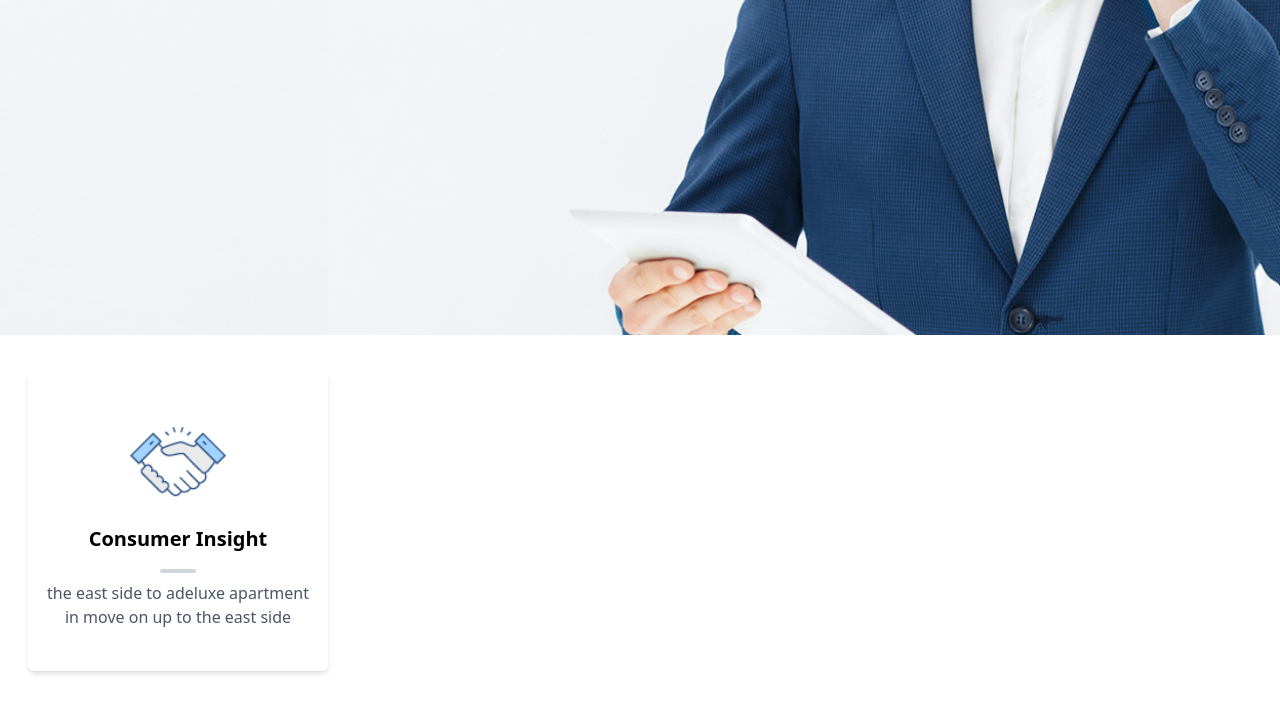
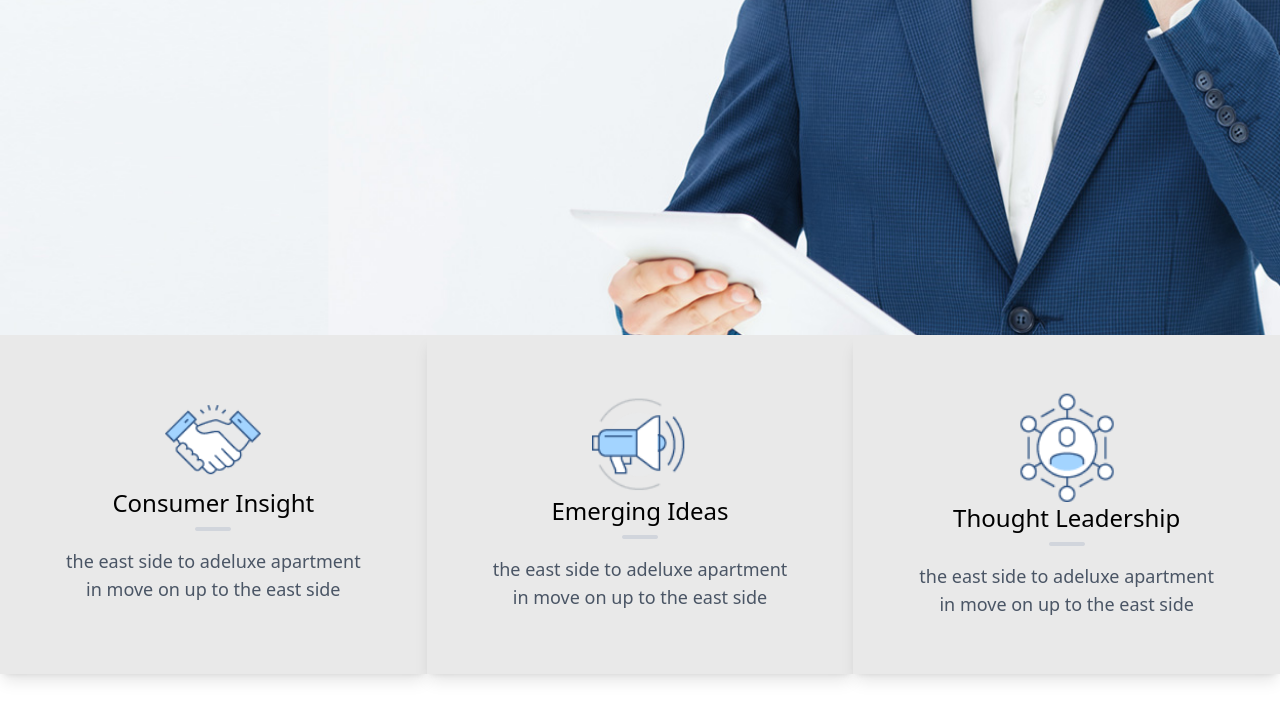
Before and after one commit to Abdalla-00/Charles-Best-version, a website: page index.html in a window 1280 px wide. Shown: the part 679-1398 px from the top of the page. After the commit the page ends 1377 px from the top, so only its background shows below. Drawn offline with Linux system fonts and the light colour scheme.

Commit message:
make grid

```diff
--- a/index.html
+++ b/index.html
@@ -145,23 +145,31 @@
       </div>
     </section>
 
-    <section id="goal" class="mt-5 mb-14">
-      <div class="py-4 px-7">
-        <div class="grid grid-cols-3">
-          <div
-            class="bg-white w-[300px] h-[300px] shadow-md rounded-md flex flex-col items-center justify-center text-center p-4"
-          >
-            <img
-              src="./image/service-icon/asset 4.png"
-              alt="Handshake Icon"
-              class="w-24 h-24 mb-4"
-            />
-            <h2 class="text-xl font-bold mb-2">Consumer Insight</h2>
-            <hr class="w-9 border-t-4 border-gray-300 my-2 rounded-2xl" />
-            <p class="text-gray-600">
-              the east side to adeluxe apartment in move on up to the east side
-            </p>
-          </div>
+    <section id="goal" class=" mb-6">
+      <div class="grid grid-cols-3   ">
+        <div class="shadow-lg p-14  bg-[#E9E9E9] flex flex-col items-center  text-center hover:border-b-4 hover:border-[#001A57] transition cursor-pointer  ">
+          <img class="w-24 flex justify-center" src="./image/service-icon/asset 4.png" alt="" />
+          <h2 class="text-2xl font-medium ">Consumer Insight</h2>
+           <hr class="w-9 border-t-4 border-gray-300 my-2 rounded-2xl" />
+          <p class="text-lg text-gray-600 pt-2">
+            the east side to adeluxe apartment in move on up to the east side
+          </p>
+        </div>
+        <div class="shadow-lg p-14  bg-[#E9E9E9] flex flex-col items-center  text-center hover:border-b-4 hover:border-[#001A57] transition cursor-pointer">
+          <img class="w-24 flex justify-center" src="./image/service-icon/asset 5.png" alt="" />
+          <h2 class="text-2xl font-medium ">Emerging Ideas</h2>
+           <hr class="w-9 border-t-4 border-gray-300 my-2 rounded-2xl" />
+          <p class="text-lg text-gray-600 pt-2">
+            the east side to adeluxe apartment in move on up to the east side
+          </p>
+        </div>
+        <div class="shadow-lg p-14  bg-[#E9E9E9] flex flex-col items-center  text-center hover:border-b-4 hover:border-[#001A57] transition cursor-pointer ">
+          <img class="w-24 flex justify-center" src="./image/service-icon/asset 6.png" alt="" />
+          <h2 class="text-2xl font-medium ">Thought Leadership</h2>
+           <hr class="w-9 border-t-4 border-gray-300 my-2 rounded-2xl" />
+          <p class="text-lg text-gray-600 pt-2">
+            the east side to adeluxe apartment in move on up to the east side
+          </p>
         </div>
       </div>
     </section>
```
Also changed, not shown: CSS/output.css.
